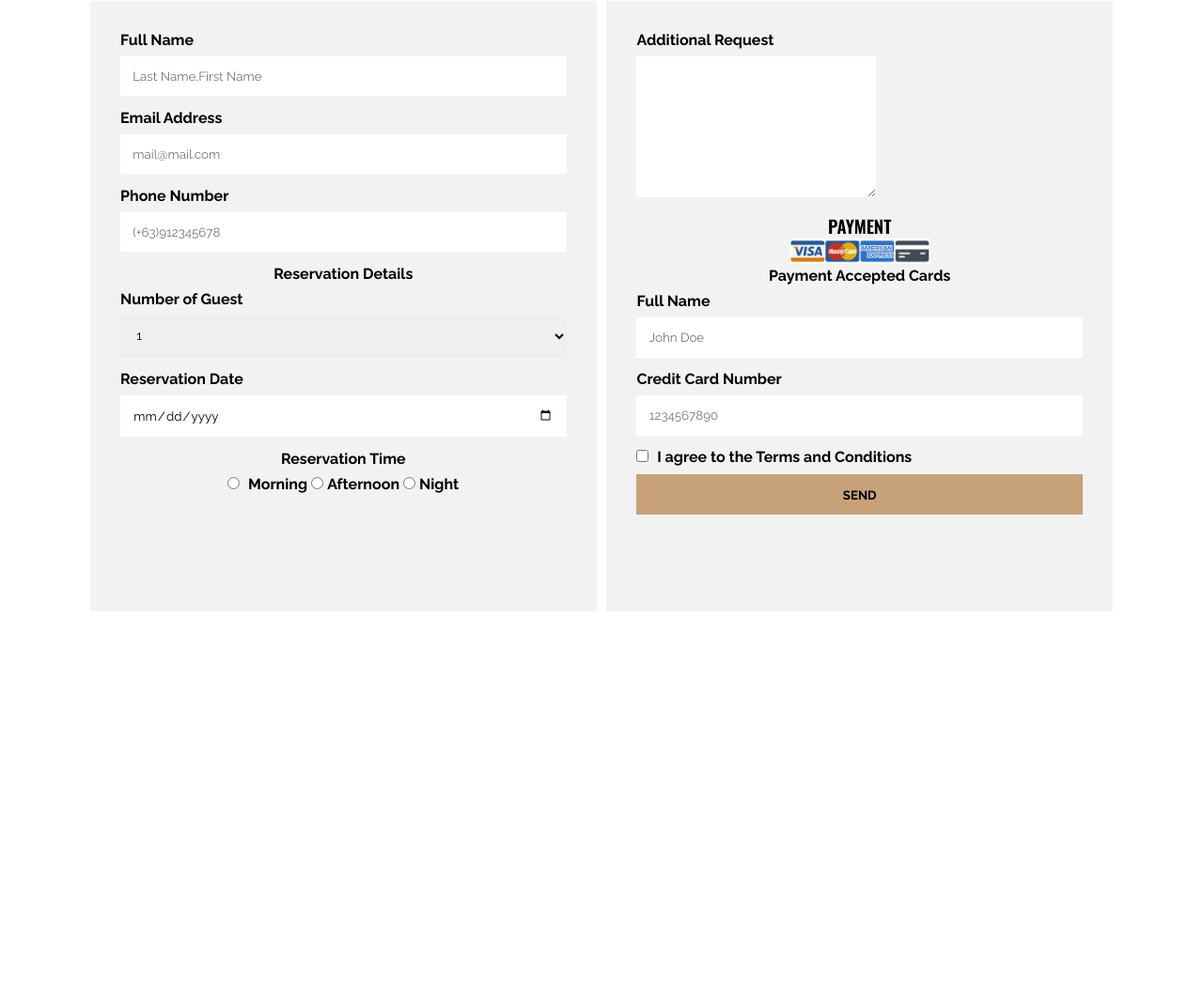
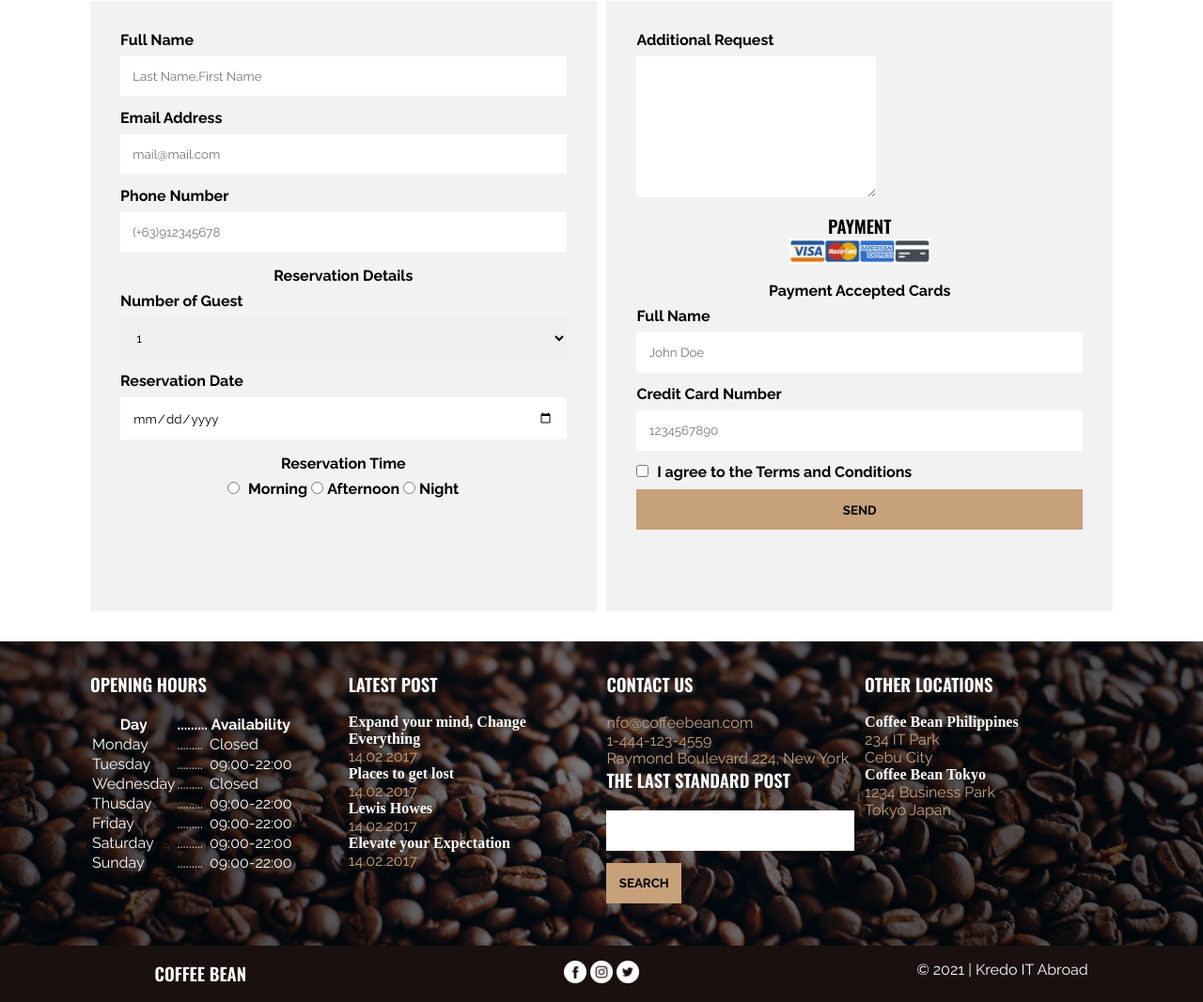
Before and after one commit to ryooooc/coffee-bean, a plain HTML site: page index.html in a window 1280 px wide. Shown: the part 4073-5140 px from the top of the page at 94% size. Before the commit the page ends 4756 px from the top, so only its background shows below. Drawn offline with nearby package versions, Linux system fonts and the light colour scheme.

Commit message:
final changes

```diff
--- a/index.html
+++ b/index.html
@@ -239,5 +239,106 @@
   </div>
 
 
+  <div id="footer">
+    <div class="footer-contents">
+      <div class="footer-widgets">
+        <h3>Opening Hours</h3>
+        <table>
+          <tr>
+            <th>Day</th>
+            <th>.........</th>
+            <th>Availability</th>
+          </tr>
+          <tr>
+            <td>Monday</td>
+            <td>.........</td>
+            <td>Closed</td>
+          </tr>
+          <tr>
+            <td>Tuesday</td>
+            <td>.........</td>
+            <td>09:00-22:00</td>
+          </tr>
+          <tr>
+            <td>Wednesday</td>
+            <td>.........</td>
+            <td>Closed</td>
+          </tr>
+          <tr>
+            <td>Thusday</td>
+            <td>.........</td>
+            <td>09:00-22:00</td>
+          </tr>
+          <tr>
+            <td>Friday</td>
+            <td>.........</td>
+            <td>09:00-22:00</td>
+          </tr>
+          <tr>
+            <td>Saturday</td>
+            <td>.........</td>
+            <td>09:00-22:00</td>
+          </tr>
+          <tr>
+          <td>Sunday</td>
+          <td>.........</td>
+          <td>09:00-22:00</td>
+          </tr>
+        </table>
+      </div>
+
+      <div class="footer-widgets">
+        <h3>Latest Post</h3>
+        <h4>Expand your mind, Change Everything</h4>
+        <p>14.02.2017</p>
+        <h4>Places to get lost</h4>
+        <p>14.02.2017</p>
+        <h4>Lewis Howes</h4>
+        <p>14.02.2017</p>
+        <h4>Elevate your Expectation</h4>
+        <p>14.02.2017</p>
+      </div>
+
+      <div class="footer-widgets">
+        <h3>Contact Us</h3>
+        <p>nfo@coffeebean.com</p>
+        <p>1-444-123-4559</p>
+        <p>Raymond Boulevard 224, New York</p>
+        <h3>The Last Standard Post</h3>
+        <form action="">
+          <input type="text" name="keywords" id="keywords">
+          <input type="submit" value="Search">
+        </form>
+      </div>
+
+      <div class="footer-widgets">
+        <h3>Other Locations</h3>
+        <h4>Coffee Bean Philippines</h4>
+        <p>234 IT Park <br>
+          Cebu City</p>
+          <h4>Coffee Bean Tokyo</h4>
+          <p>1234 Business Park <br>
+            Tokyo Japan</p>
+      </div>
+    </div>
+  </div>
+
+  <div id="footer-social">
+    <div class="social-widgets">
+     <h3>Coffee Bean</h3>
+    </div>
+
+    <div class="social-widgets">
+     <a href="https://facebook.com"><img src="images/icon-fb.png" alt=""></a>
+     <a href="https://instagram.com"><img src="images/icon-ig.png" alt=""></a>
+     <a href="https://twitter.com"><img src="images/icon-tw.png" alt=""></a>
+    </div>
+
+    <div class="social-widgets">
+     <p>&copy; 2021 | Kredo IT Abroad</p>
+    </div>
+  </div>
+
+
 </body>
 </html>
--- a/style.css
+++ b/style.css
@@ -11,7 +11,7 @@
  h1,h2,h3 {
   font-family: 'Oswald', sans-serif;
  }
- p,a,span {
+ p,a,span,td,th {
   font-family: 'Raleway', sans-serif;
  }
  #nav {
@@ -357,6 +357,7 @@ form input, form select, form textarea {
 .form-column p {
   text-align: center;
   font-weight: 700;
+  margin-top: 1em;
 }
 #reserve-time label, #reserve-time input {
   display: inline;
@@ -395,3 +396,56 @@ form input[type="submit"] {
   font-weight: 700;
   background-color: #c7a17a;
 }
+
+#footer {
+  width: 100%;
+  padding: 2em 0;
+  color: #fff;
+  background-image: url(images/footer-img.jpg);
+  background-position: center center;
+  background-size: cover;
+  overflow: auto;
+}
+.footer-contents {
+  margin: 0 auto;
+  width: 85%;
+  overflow: auto;
+}
+.footer-widgets {
+  float: left;
+  width: 24.25%;
+  margin-right: 1%;
+  text-shadow: 2px 2px 5px #312a26;
+}
+.footer-contents :nth-child(4) {
+  margin-right: 0;
+}
+.footer-widgets p {
+  color: #c7a17a;
+}
+.footer-widgets h3 {
+  margin-bottom: 1em;
+  text-transform: uppercase;
+}
+.footer-widgets input[type="submit"] {
+  width: auto;
+}
+
+#footer-social {
+  width: 100%;
+  padding: 1em 0;
+  background-color: #19100f;
+  color: #fff;
+  overflow: auto;
+}
+.social-widgets h3 {
+  text-transform: uppercase;
+}
+.social-widgets img {
+  height: 1.5em;
+}
+.social-widgets {
+  float: left;
+  width: 33.33%;
+  text-align: center;
+}
```
